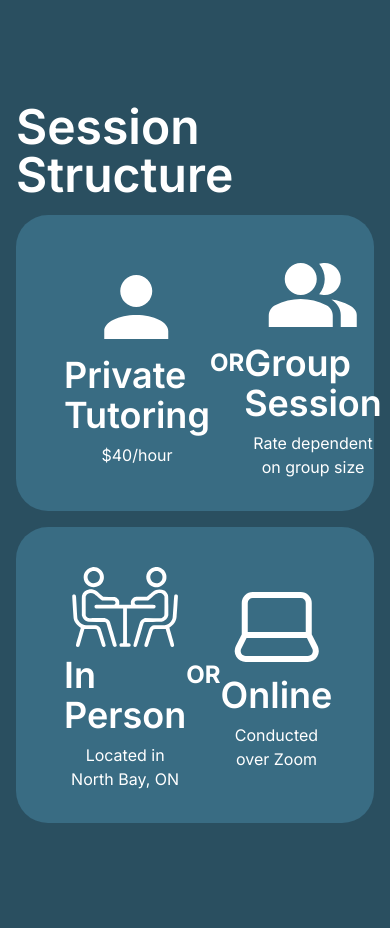
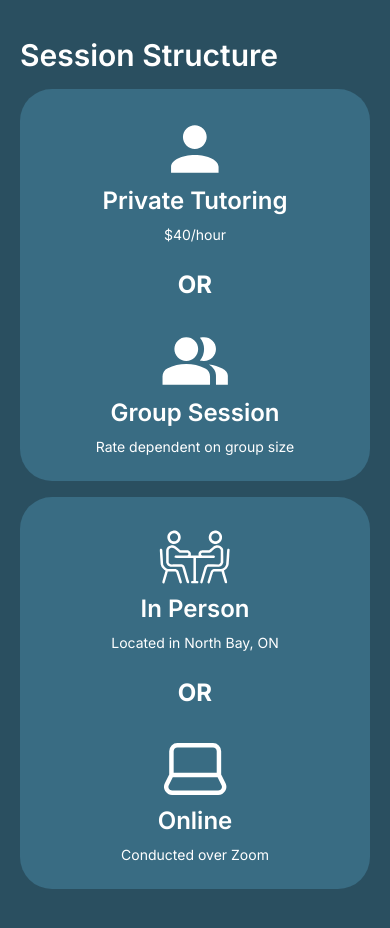
Before and after one commit to AMoore202/cmtutoring, a Next.js app: page / in a window 390 px wide. Shown: the top 928 px of the page. Built offline with nearby package versions, Linux system fonts and the light colour scheme; a web font is replaced by a local one.

Commit message:
Added in mobile formatting

```diff
--- a/src/app/page.tsx
+++ b/src/app/page.tsx
@@ -2,56 +2,56 @@ import { UserIcon, GroupIcon, MeetingIcon, LaptopIcon } from "./ui/icons";
 
 export default function Home() {
   return (
-    <div className="bg-primary w-full h-[950px] flex flex-col items-center justify-center py-24 px-4">
+    <div className="bg-primary w-full h-[950px] flex flex-col items-center justify-center py-12 px-5 md:py-24">
       <div className="w-full max-w-[1000px] flex flex-col items-start justify-center gap-4 pb-6">
-        <h2 className="font-sans text-white font-semibold text-5xl">
+        <h2 className="font-sans text-white font-semibold text-3xl md:text-5xl">
           Session Structure
         </h2>
-        <div className="flex items-center justify-between px-12 py-8 bg-primary-light rounded-4xl w-full">
+        <div className="flex flex-col gap-6 md:gap-0 md:flex-row items-center justify-between px-12 py-6 md:py-8 bg-primary-light rounded-4xl w-full">
           <div className="w-full flex flex-col items-center">
-            <UserIcon />
+            <UserIcon className="size-[72px] md:size-24" />
             <div className="flex flex-col items-center gap-2">
-              <h3 className="font-sans text-white text-4xl font-semibold">
+              <h3 className="font-sans text-white text-2xl md:text-4xl font-semibold text-center">
                 Private Tutoring
               </h3>
-              <p className="font-sans text-white text-center text-base">
+              <p className="font-sans text-white text-center text-sm md:text-base">
                 $40/hour
               </p>
             </div>
           </div>
           <p className="text-white font-bold text-2xl font-sans">OR</p>
           <div className="w-full flex flex-col items-center">
-            <GroupIcon />
+            <GroupIcon className="size-[72px] md:size-24" />
             <div className="flex flex-col items-center gap-2">
-              <h3 className="font-sans text-white text-4xl font-semibold">
+              <h3 className="font-sans text-white text-2xl md:text-4xl font-semibold text-center">
                 Group Session
               </h3>
-              <p className="font-sans text-white text-center text-base">
+              <p className="font-sans text-white text-center text-sm md:text-base">
                 Rate dependent on group size
               </p>
             </div>
           </div>
         </div>
-        <div className="flex items-center justify-between px-12 py-8 bg-primary-light rounded-4xl w-full">
+        <div className="flex flex-col gap-6 md:gap-0 md:flex-row items-center justify-between px-12 py-6 md:py-8 bg-primary-light rounded-4xl w-full">
           <div className="w-full flex flex-col items-center">
-            <MeetingIcon />
+            <MeetingIcon className="size-[72px] md:size-24" />
             <div className="flex flex-col items-center gap-2">
-              <h3 className="font-sans text-white text-4xl font-semibold">
+              <h3 className="font-sans text-white text-2xl md:text-4xl font-semibold text-center">
                 In Person
               </h3>
-              <p className="font-sans text-white text-center text-base">
+              <p className="font-sans text-white text-center text-sm md:text-base">
                 Located in North Bay, ON
               </p>
             </div>
           </div>
           <p className="text-white font-bold text-2xl font-sans">OR</p>
           <div className="w-full flex flex-col items-center">
-            <LaptopIcon />
+            <LaptopIcon className="size-[72px] md:size-24" />
             <div className="flex flex-col items-center gap-2">
-              <h3 className="font-sans text-white text-4xl font-semibold">
+              <h3 className="font-sans text-white text-2xl md:text-4xl font-semibold text-center">
                 Online
               </h3>
-              <p className="font-sans text-white text-center text-base">
+              <p className="font-sans text-white text-center text-sm md:text-base">
                 Conducted over Zoom
               </p>
             </div>
```
